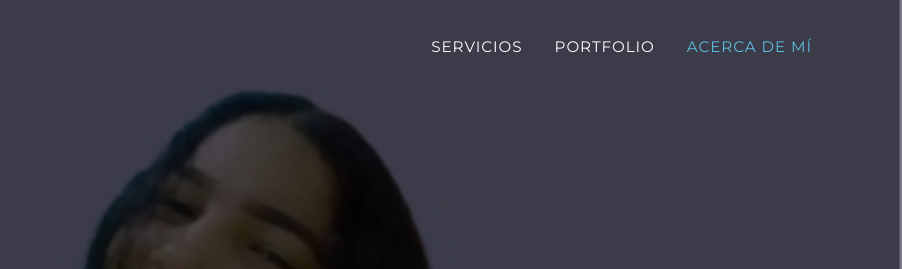
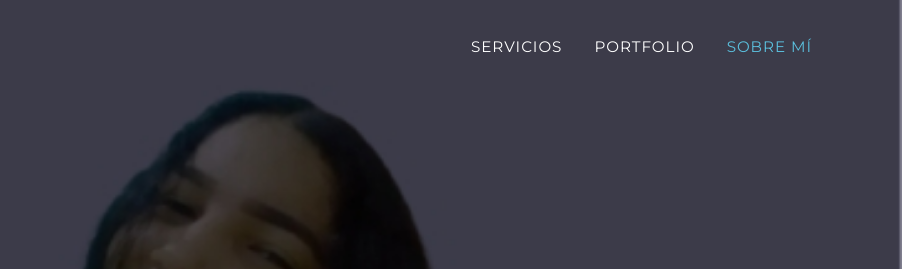
Before and after one commit to imgabytech/gabriela_alvarado, a plain HTML site: page index.html in a window 1280 px wide. Shown: the top 269 px of the page, 378-1280 px from the left. Drawn offline with nearby package versions, Linux system fonts and the light colour scheme.

Commit message:
Update index.html

```diff
--- a/index.html
+++ b/index.html
@@ -29,7 +29,7 @@
                     <ul class="navbar-nav text-uppercase ms-auto py-4 py-lg-0">
                         <li class="nav-item"><a class="nav-link" href="#services">Servicios</a></li>
                         <li class="nav-item"><a class="nav-link" href="#portfolio">Portfolio</a></li>
-                        <li class="nav-item"><a class="nav-link" href="#about">Acerca de mí</a></li>
+                        <li class="nav-item"><a class="nav-link" href="#about">Sobre mí</a></li>
                     </ul>
                 </div>
             </div>
```
